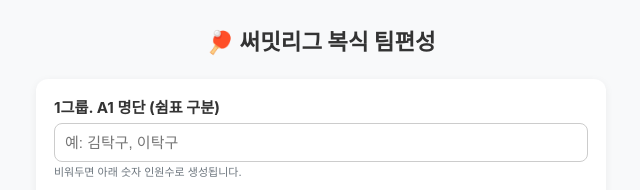
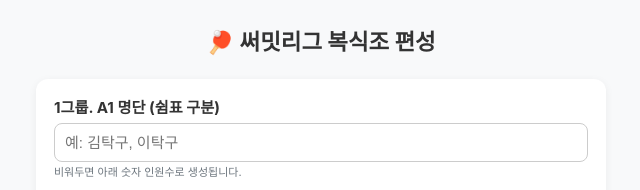
Before and after one commit to yoontaek71-cloud/tabletennis, a plain HTML site: page index.html in a window 1280 px wide. Shown: the top 190 px of the page, 319-959 px from the left. Drawn offline with Linux system fonts and the light colour scheme.

Commit message:
Add files via upload

```diff
--- a/index.html
+++ b/index.html
@@ -3,7 +3,7 @@
 <head>
     <meta charset="UTF-8">
     <meta name="viewport" content="width=device-width, initial-scale=1.0, maximum-scale=1.0, user-scalable=no">
-    <title>써밋리그 복식 팀편성</title>
+    <title>써밋리그 복식조 편성</title>
     <style>
         :root {
             --primary: #007bff;
@@ -50,7 +50,7 @@
 </head>
 <body>
 
-    <h2>🏓 써밋리그 복식 팀편성</h2>
+    <h2>🏓 써밋리그 복식조 편성</h2>
 
     <div class="card">
         <div class="input-group">
```
